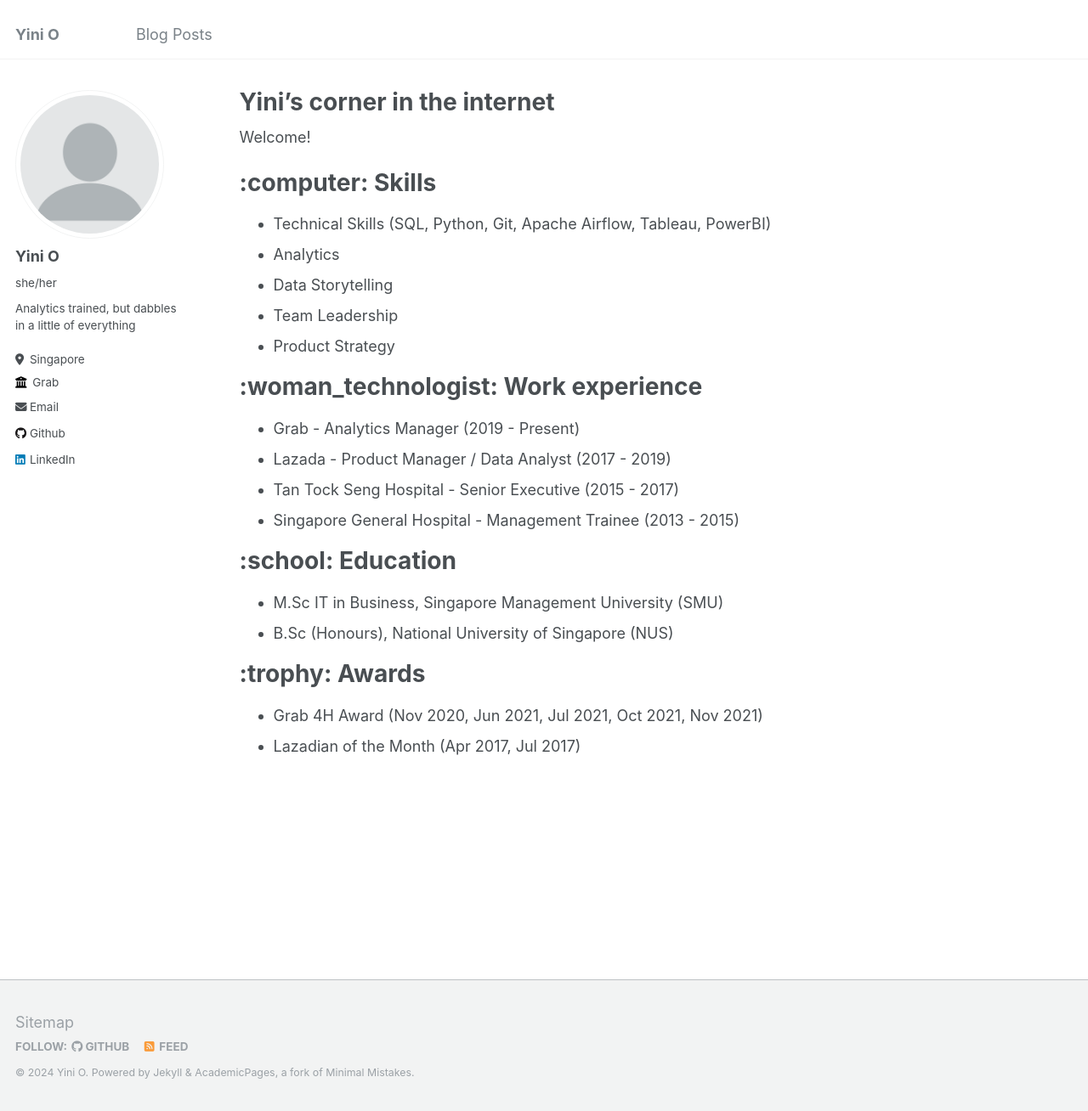
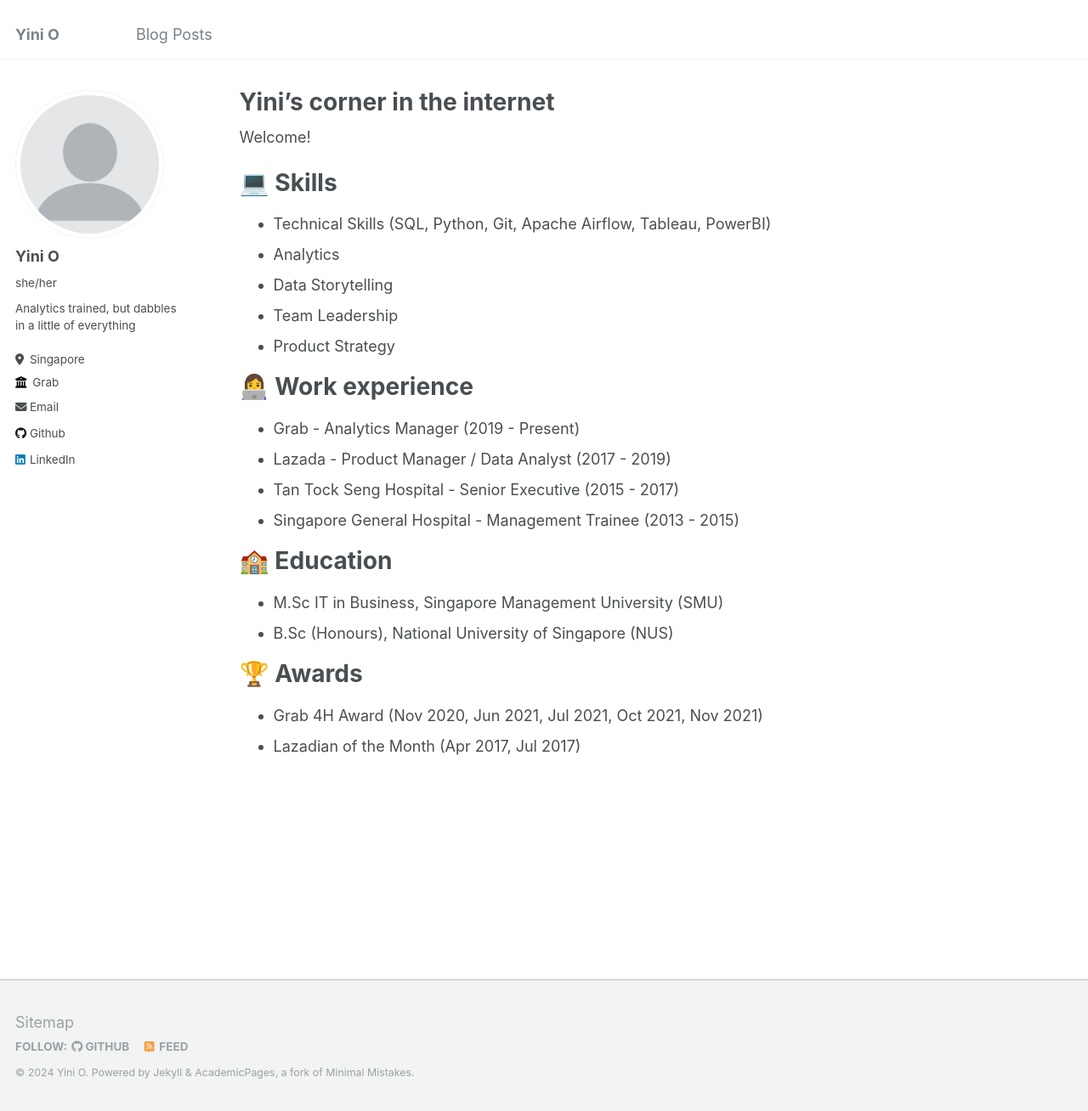
Before and after one commit to baqspaces/baqspaces.github.io, a Jekyll site: the page built from _pages/about.md, in a window 1280 px wide and 1308 px high. Shown: the whole window at 85% size. Built offline with Jekyll 4.4.1, drawn with Linux system fonts in a browser that asks for light colours; part of the change alters nothing that is shown.

Commit message:
add emojis

```diff
--- a/_pages/about.md
+++ b/_pages/about.md
@@ -9,7 +9,7 @@ redirect_from:
 
 Welcome!
 
-:computer: Skills
+💻 Skills
 ======
 * Technical Skills (SQL, Python, Git, Apache Airflow, Tableau, PowerBI)
 * Analytics
@@ -17,19 +17,19 @@ Welcome!
 * Team Leadership
 * Product Strategy
 
-:woman_technologist: Work experience
+👩‍💻 Work experience
 ======
 * Grab - Analytics Manager (2019 - Present)
 * Lazada - Product Manager / Data Analyst (2017 - 2019)
 * Tan Tock Seng Hospital - Senior Executive (2015 - 2017)
 * Singapore General Hospital - Management Trainee (2013 - 2015)
 
-:school: Education
+🏫 Education
 ======
 * M.Sc IT in Business, Singapore Management University (SMU)
 * B.Sc (Honours), National University of Singapore (NUS)
 
-:trophy: Awards
+🏆 Awards
 ======
 * Grab 4H Award (Nov 2020, Jun 2021, Jul 2021, Oct 2021, Nov 2021)
 * Lazadian of the Month (Apr 2017, Jul 2017)
```
